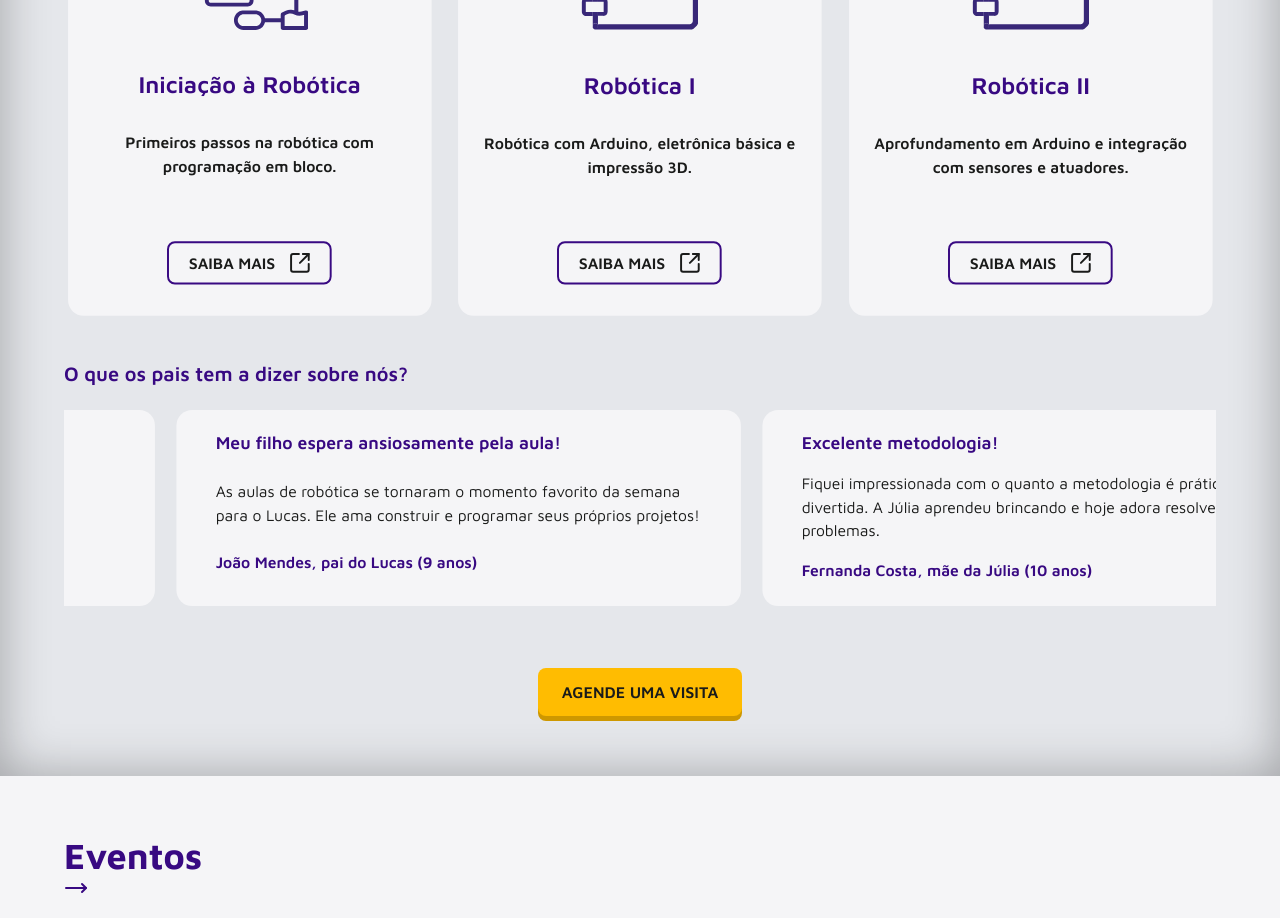
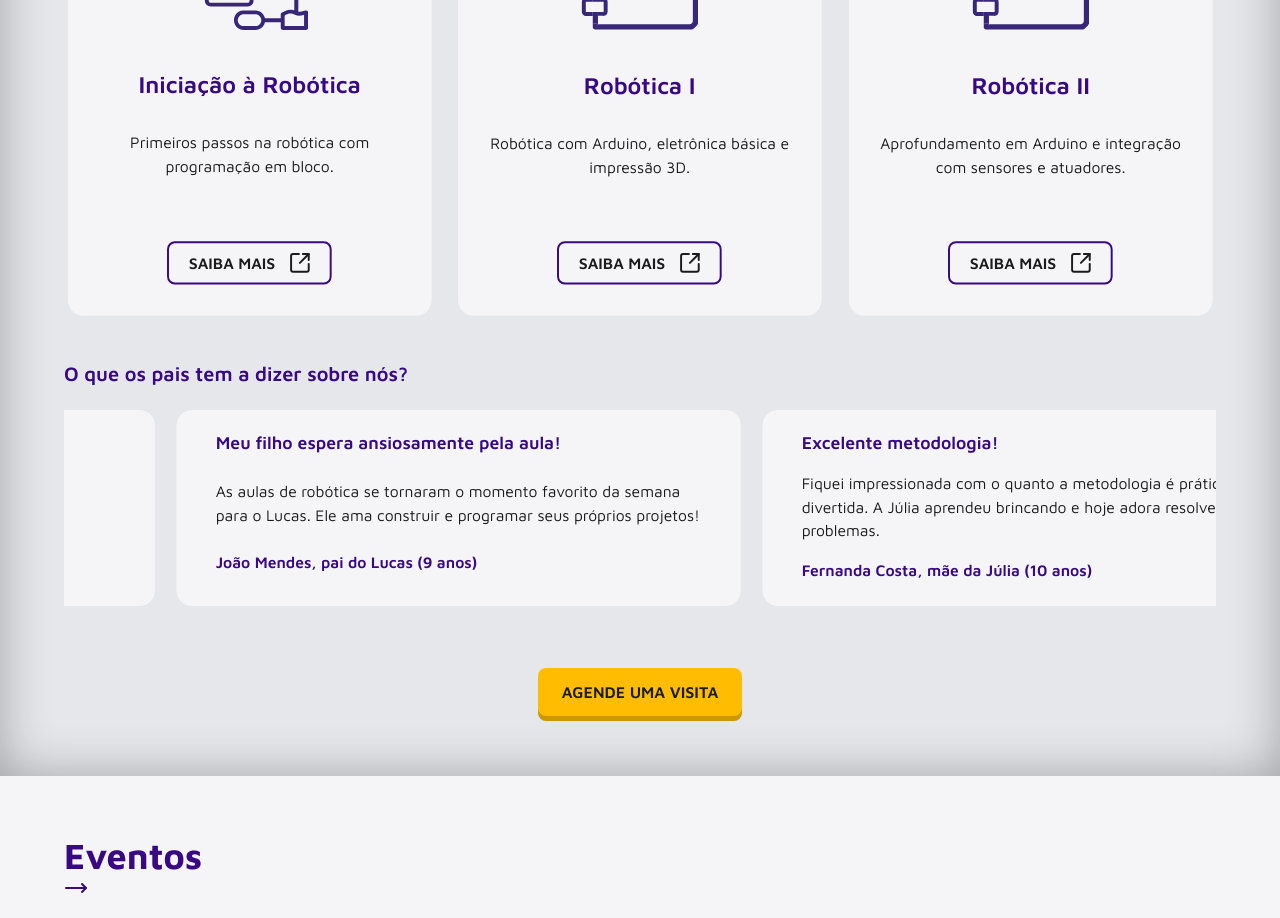
Before and after one commit to OGustavoCosta/theWise.website, a React (Vite) app: page / in a window 1280 px wide. Shown: the part 2300-3218 px from the top of the page. Built offline with nearby package versions, Linux system fonts and the light colour scheme.

Commit message:
feat: Adicionar tipagem

```diff
--- a/src/components/Details.tsx
+++ b/src/components/Details.tsx
@@ -1,8 +1,14 @@
 /* Icons */
 import { ChevronRight } from "lucide-react"
 
-function Details(props: any){
-    const { title, text } = props.question
+interface IQuestion{
+    id: number,
+    title: string,
+    text: string,
+}
+
+function Details({question}: {question: IQuestion}){
+    const { title, text } = question
 
     return(
         <details className="details border-background-light bg-gray-200 w-full border-[2px] rounded-xl">
--- a/src/components/Navigation.tsx
+++ b/src/components/Navigation.tsx
@@ -1,8 +1,11 @@
 import { Menu, X } from "lucide-react"
 import { useEffect, useRef, useState } from "react"
 
-function Navigation(props: any){
-    const { type } = props
+interface INavigationProps{
+    type: 'fixed' | '',
+}
+
+function Navigation({type}: INavigationProps){
     const navRef = useRef<HTMLDivElement>(null)
 
     const ToggleNavigation = () => {
--- a/src/components/cards/CourseCard.tsx
+++ b/src/components/cards/CourseCard.tsx
@@ -10,8 +10,8 @@ interface Course {
 
 interface CourseCardProps{
     course: Course,
-    openModal: any,
-    getId: any,
+    openModal: () => void,
+    getId: (id: number) => void,
 }
 
 function CourseCard({ course, getId, openModal }: CourseCardProps){
@@ -19,7 +19,7 @@ function CourseCard({ course, getId, openModal }: CourseCardProps){
 
     useEffect(() => {
         getId(id)
-    }, [openModal])
+    }, [openModal, getId, id])
 
     return(
         <article className="card card--course min-h-[420px] bg-background-light text-dark grid py-8 px-5 rounded-2xl gap-5 scale-[0.98] hover:scale-[1] transition-all cursor-default">
@@ -28,7 +28,7 @@ function CourseCard({ course, getId, openModal }: CourseCardProps){
                 <h3 className="card__title text-background-dark text-2xl font-semibold text-center">{title}</h3>
             </header>
             <div className="card__content">
-                <p className="card__text font-semibold text-center">{shortDescription}</p>
+                <p className="card__text text-center">{shortDescription}</p>
             </div>
             <div className="card__button flex justify-center items-end">
                 <button onClick={openModal} className="button flex gap-4 py-2 pl-5 pr-4 border-2 h-fit relative overflow-hidden border-background-dark hover:text-background-light fill-animation-left-to-right before:bg-background-dark transition-all cursor-pointer">
--- a/src/components/cards/EventCard.tsx
+++ b/src/components/cards/EventCard.tsx
@@ -1,5 +1,12 @@
-function EventCard(props: any){
-    const { banner, title, shortDescription } = props.event
+interface IEvent{
+    id: number,
+    banner: string,
+    title: string,
+    shortDescription: string
+}
+
+function EventCard({event}: {event: IEvent}){
+    const { banner, title, shortDescription } = event
 
     return(
         /* CSS externo para melhorias /assets/css/components/card.css */
--- a/src/components/cards/ReviewCard.tsx
+++ b/src/components/cards/ReviewCard.tsx
@@ -1,5 +1,13 @@
-function ReviewCard(props: any){
-    const { title, message, author, authorDescription } = props.review
+interface IReview{
+    id: number,
+    title: string,
+    message: string
+    author: string,
+    authorDescription: string,
+}
+
+function ReviewCard({review}: {review:IReview}){
+    const { title, message, author, authorDescription } = review
 
     return(
         <article className="card card--review min-h-[200px] bg-background-light text-dark grid p-5 px-10 rounded-2xl gap-2.5 scale-[0.98] hover:scale-[1] transition-all cursor-default">
--- a/src/pages/landing/LandingCourses.tsx
+++ b/src/pages/landing/LandingCourses.tsx
@@ -15,11 +15,11 @@ interface ICourse {
     banner: string,
     title: string,
     shortDescription: string,
-    description: any,
+    description: string[],
 }
 
 function LandingCourses(){
-    const [courses] = useState([
+    const [courses] = useState<ICourse[]>([
         {
             id: 1,
             banner: '/icons/courses/acompanhamento-pedagogico.svg',
@@ -130,7 +130,7 @@ function LandingCourses(){
                 }}
                 onSwiper={(swiper) => console.log(swiper)}
             >
-                {courses.map((course: ICourse) =>(
+                {courses.map((course) =>(
                     <SwiperSlide key={course.id} className=''>
                         <CourseCard course={course} openModal={() => setModal(true)} getId={getId}/>
                     </SwiperSlide>
@@ -140,7 +140,7 @@ function LandingCourses(){
             {modal && cardId && (
                 <Modal
                     close={() => setModal(false)}
-                    course={courses.find((course: ICourse) => course.id === cardId)!}
+                    course={courses.find((course) => course.id === cardId)!}
                     isActive={modal}
                 />
             )}
--- a/src/pages/landing/LandingEvent.tsx
+++ b/src/pages/landing/LandingEvent.tsx
@@ -10,7 +10,15 @@ import EventCard from '../../components/cards/EventCard';
 /* Hooks */
 import { useEffect, useState } from 'react';
 
-const events = [
+interface IEvent{
+    id: number,
+    banner: string,
+    title: string,
+    shortDescription: string
+}
+
+function LandingEvent(){
+    const [events] = useState<IEvent[]>([
         {
             id: 1,
             banner: 'https://picsum.photos/id/10/1920/1080',
@@ -59,10 +67,8 @@ const events = [
             title: 'Hackathon de Inovação Tecnológica',
             shortDescription: 'Participação em maratona de desenvolvimento com foco em soluções de robótica para problemas reais da comunidade, envolvendo equipes multidisciplinares e mentorias técnicas.',
         }
-];
+    ])
 
-
-function LandingEvent(){
     const [enableNav, setEnableNav] = useState(window.innerWidth>=768)
 
     useEffect(() => {
--- a/src/pages/landing/LandingFaQ.tsx
+++ b/src/pages/landing/LandingFaQ.tsx
@@ -1,7 +1,14 @@
+import { useState } from "react"
 import Details from "../../components/Details"
 
+interface IQuestion{
+    id: number,
+    title: string,
+    text: string,
+}
+
 function LandingFaQ(){
-    const questions = [
+    const [questions] = useState<IQuestion[]>([
         {
             "id": 1,
             "title": "Qual é a faixa etária atendida pela The Wise?",
@@ -27,8 +34,7 @@ function LandingFaQ(){
             "title": "Os professores têm qualificação específica para ensinar crianças?",
             "text": "Sim. Nossos educadores são formados em áreas como engenharia, tecnologia e pedagogia, além de receberem treinamento contínuo em didática infantil, robótica educacional e metodologias ativas de ensino."
         }
-    ]
-
+    ])
 
     return(
         <section className="section pt-10 pb-15 w-full grid gap-5">
--- a/src/pages/landing/LandingReview.tsx
+++ b/src/pages/landing/LandingReview.tsx
@@ -7,8 +7,18 @@ import { Swiper, SwiperSlide } from 'swiper/react';
 import 'swiper/swiper-bundle.css';
 
 import ReviewCard from '../../components/cards/ReviewCard';
+import { useState } from 'react';
 
-const reviews = [
+interface IReview{
+    id: number,
+    title: string,
+    message: string
+    author: string,
+    authorDescription: string,
+}
+
+function LandingReview(){
+    const [reviews] = useState<IReview[]>([
         {
         id: 1,
         title: "A evolução do Pedro foi incrível!",
@@ -114,10 +124,8 @@ const reviews = [
         author: "Vanessa Martins",
         authorDescription: "mãe do Davi (8 anos)"
         }
-];
+    ])
 
-
-function LandingReview(){
     return(
         <div className="section__cards w-full">
             <Swiper
```
Also changed, not shown: src/components/Modal.tsx (+4 -4 lines). Lines whose indentation alone changed are shown as unchanged.
